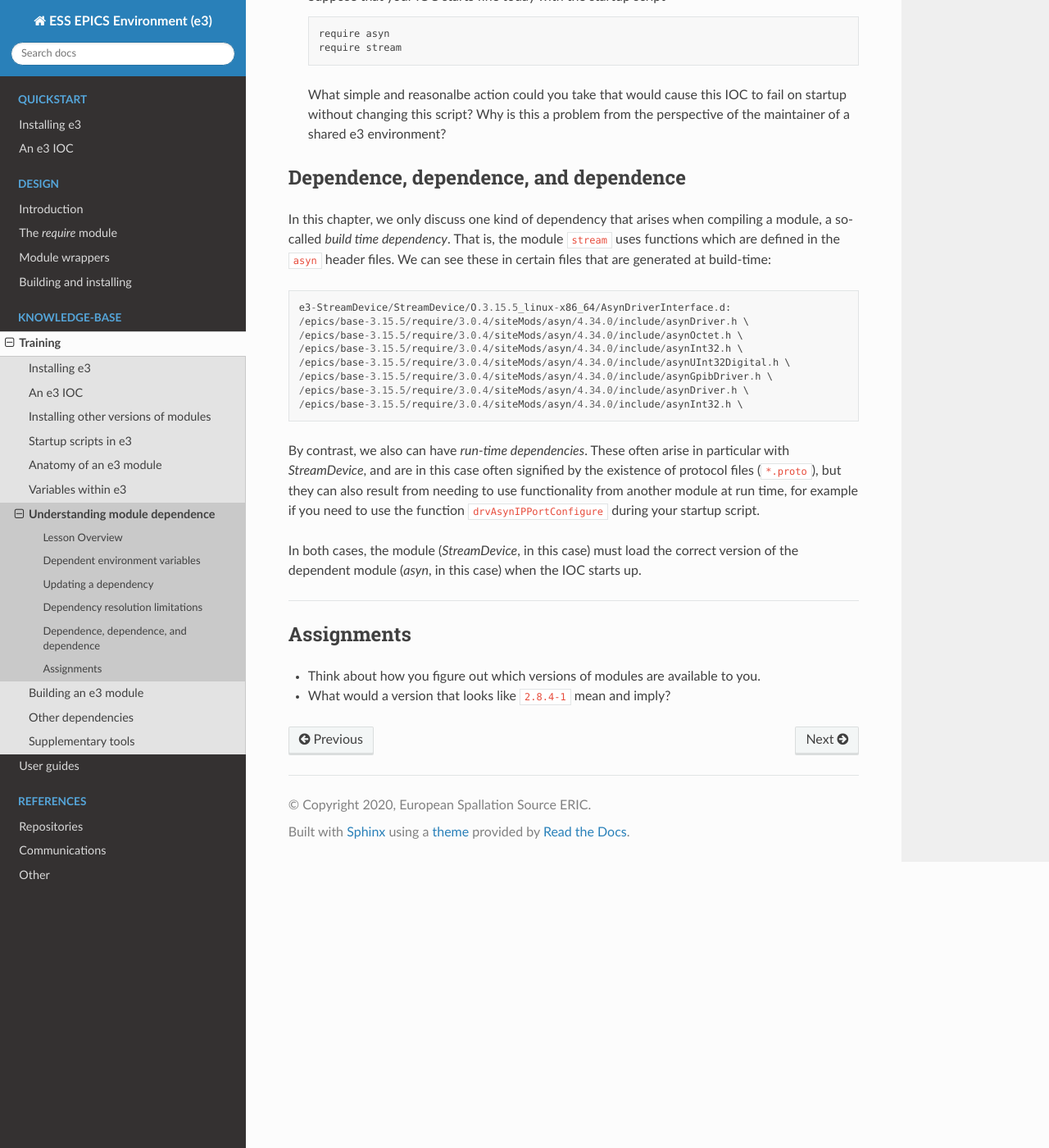
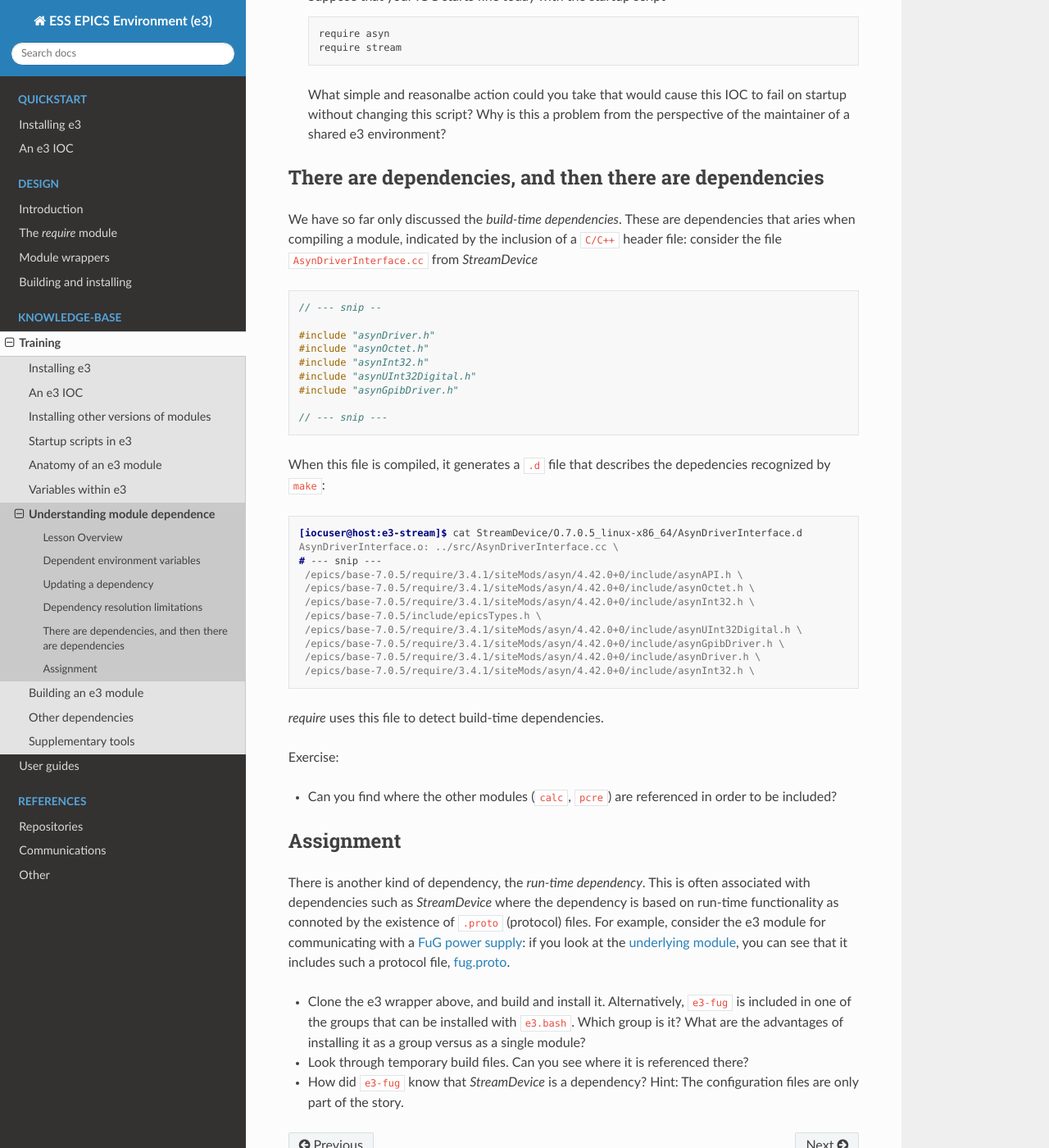
Before and after one commit to ttkorhonen/e3pages, a Sphinx documentation site: the page built from docs/kb/training/workbook/7_module_deps.md, in a window 1280 px wide and 1400 px high, scrolled down 5433 px. Shown: the whole window at 82% size. Built offline with Sphinx 7.4.7 and the Read the Docs theme 2.0.0, drawn with Linux system fonts in a browser that asks for light colours.

Commit message:
Added an assignment about run-time deps using e3-fug

````diff
--- a/docs/kb/training/workbook/7_module_deps.md
+++ b/docs/kb/training/workbook/7_module_deps.md
@@ -231,28 +231,48 @@ Exercise:
   What simple and reasonalbe action could you take that would cause this IOC to fail on startup without changing this script? Why is this a problem from the
   perspective of the maintainer of a shared e3 environment?
 
-## Dependence, dependence, and dependence
+## There are dependencies, and then there are dependencies
 
-In this chapter, we only discuss one kind of dependency that arises when compiling a module, a so-called *build time dependency*. That is, the module `stream` uses functions which are defined in the `asyn` header files. We can see these in certain files that are generated at build-time:
+We have so far only discussed the *build-time dependencies*. These are dependencies that aries when compiling a module, indicated by the inclusion of a `C/C++`
+header file: consider the file `AsynDriverInterface.cc` from *StreamDevice*
+```c
+// --- snip --
 
+#include "asynDriver.h"
+#include "asynOctet.h"
+#include "asynInt32.h"
+#include "asynUInt32Digital.h"
+#include "asynGpibDriver.h"
+
+// --- snip ---
 ```
-e3-StreamDevice/StreamDevice/O.3.15.5_linux-x86_64/AsynDriverInterface.d:
-/epics/base-3.15.5/require/3.0.4/siteMods/asyn/4.34.0/include/asynDriver.h \
-/epics/base-3.15.5/require/3.0.4/siteMods/asyn/4.34.0/include/asynOctet.h \
-/epics/base-3.15.5/require/3.0.4/siteMods/asyn/4.34.0/include/asynInt32.h \
-/epics/base-3.15.5/require/3.0.4/siteMods/asyn/4.34.0/include/asynUInt32Digital.h \
-/epics/base-3.15.5/require/3.0.4/siteMods/asyn/4.34.0/include/asynGpibDriver.h \
-/epics/base-3.15.5/require/3.0.4/siteMods/asyn/4.34.0/include/asynDriver.h \
-/epics/base-3.15.5/require/3.0.4/siteMods/asyn/4.34.0/include/asynInt32.h \
+When this file is compiled, it generates a `.d` file that describes the depedencies recognized by `make`:
+```console
+[iocuser@host:e3-stream]$ cat StreamDevice/O.7.0.5_linux-x86_64/AsynDriverInterface.d
+AsynDriverInterface.o: ../src/AsynDriverInterface.cc \
+# --- snip ---
+ /epics/base-7.0.5/require/3.4.1/siteMods/asyn/4.42.0+0/include/asynAPI.h \
+ /epics/base-7.0.5/require/3.4.1/siteMods/asyn/4.42.0+0/include/asynOctet.h \
+ /epics/base-7.0.5/require/3.4.1/siteMods/asyn/4.42.0+0/include/asynInt32.h \
+ /epics/base-7.0.5/include/epicsTypes.h \
+ /epics/base-7.0.5/require/3.4.1/siteMods/asyn/4.42.0+0/include/asynUInt32Digital.h \
+ /epics/base-7.0.5/require/3.4.1/siteMods/asyn/4.42.0+0/include/asynGpibDriver.h \
+ /epics/base-7.0.5/require/3.4.1/siteMods/asyn/4.42.0+0/include/asynDriver.h \
+ /epics/base-7.0.5/require/3.4.1/siteMods/asyn/4.42.0+0/include/asynInt32.h \
 ```
+*require* uses this file to detect build-time dependencies.
 
-By contrast, we also can have *run-time dependencies*. These often arise in particular with *StreamDevice*, and are in this case often signified by the existence of protocol files (`*.proto`), but they can also result from needing to use functionality from another module at run time, for example if you need to use the function `drvAsynIPPortConfigure` during your startup script.
+Exercise:
+* Can you find where the other modules (`calc`, `pcre`) are referenced in order to be included?
 
-In both cases, the module (*StreamDevice*, in this case) must load the correct version of the dependent module (*asyn*, in this case) when the IOC starts up.
+## Assignment
 
----
+There is another kind of dependency, the *run-time dependency*. This is often associated with dependencies such as *StreamDevice* where the dependency is
+based on run-time functionality as connoted by the existence of `.proto` (protocol) files. For example, consider the e3 module for communicating with a
+[FuG power supply](https://gitlab.esss.lu.se/e3/wrappers/ps/e3-fug): if you look at the [underlying module](https://gitlab.esss.lu.se/epics-modules/fug),
+you can see that it includes such a protocol file, [fug.proto](https://gitlab.esss.lu.se/epics-modules/fug/-/tree/master/fugApp/Db).
 
-## Assignments
-
-* Think about how you figure out which versions of modules are available to you.
-* What would a version that looks like `2.8.4-1` mean and imply?
+* Clone the e3 wrapper above, and build and install it. Alternatively, `e3-fug` is included in one of the groups that can be installed with `e3.bash`.
+  Which group is it? What are the advantages of installing it as a group versus as a single module?
+* Look through temporary build files. Can you see where it is referenced there?
+* How did `e3-fug` know that *StreamDevice* is a dependency? Hint: The configuration files are only part of the story.
````
